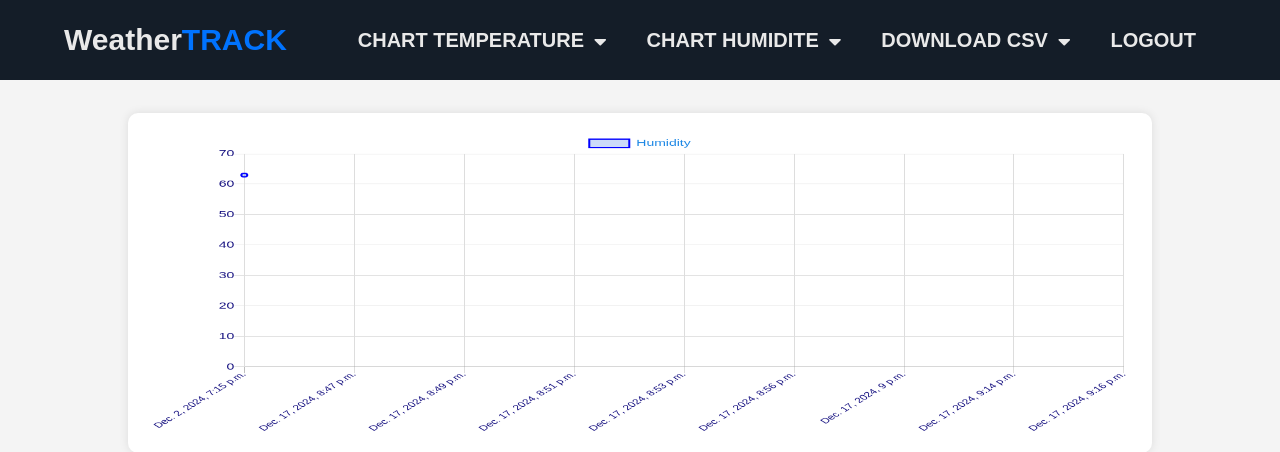
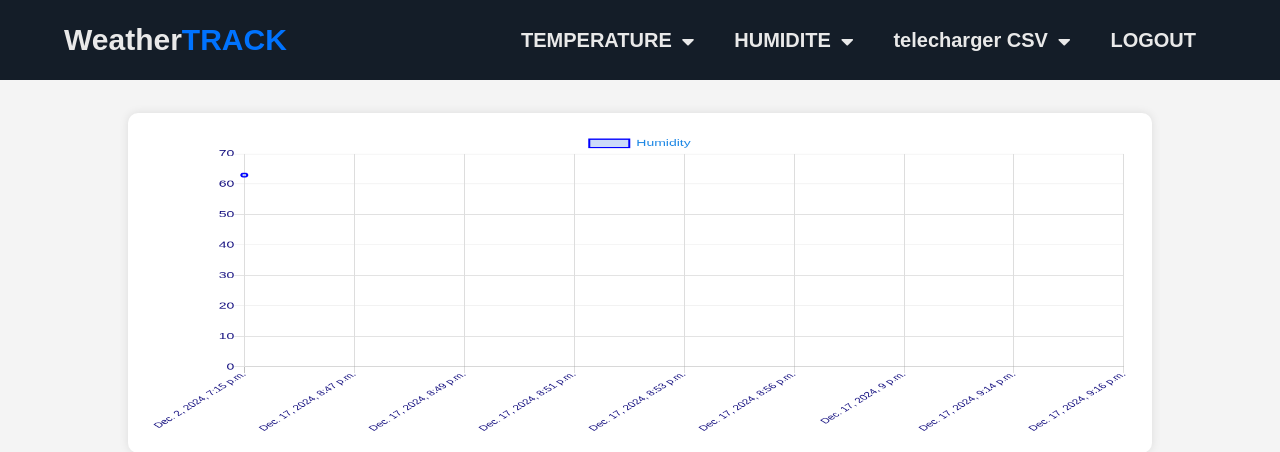
Before and after one commit to ka0utar30/IOT_project, a Django app: page /chartHum in a window 1280 px wide. Shown: the top 452 px of the page. Run offline with Django 5.2, Linux system fonts and the light colour scheme; a user stored in the database is signed in; data comes from the database, SQL or seed files in the repository.

Commit message:
initial commit

```diff
--- a/template/navBar.html
+++ b/template/navBar.html
@@ -18,7 +18,7 @@ text-decoration: none;}</style>
       <ul>
 
 
-        <li><a href="chartTEMP">CHART TEMPERATURE<i class="fas fa-caret-down"></i></a>
+        <li><a href="chartTEMP">TEMPERATURE<i class="fas fa-caret-down"></i></a>
 
             <div class="dropdown-menu">
                 <ul>
@@ -31,7 +31,7 @@ text-decoration: none;}</style>
 
 
 
-        <li><a href="chartHUM">CHART HUMIDITE<i class="fas fa-caret-down"></i></a>
+        <li><a href="chartHUM">HUMIDITE<i class="fas fa-caret-down"></i></a>
 
           <div class="dropdown-menu">
               <ul>
@@ -43,7 +43,7 @@ text-decoration: none;}</style>
       </li>
 
 
-        <li><a href="download_csv">DOWNLOAD CSV<i class="fas fa-caret-down"></i></a>
+        <li><a href="download_csv">telecharger CSV<i class="fas fa-caret-down"></i></a>
 
           <div class="dropdown-menu">
               <ul>
```
